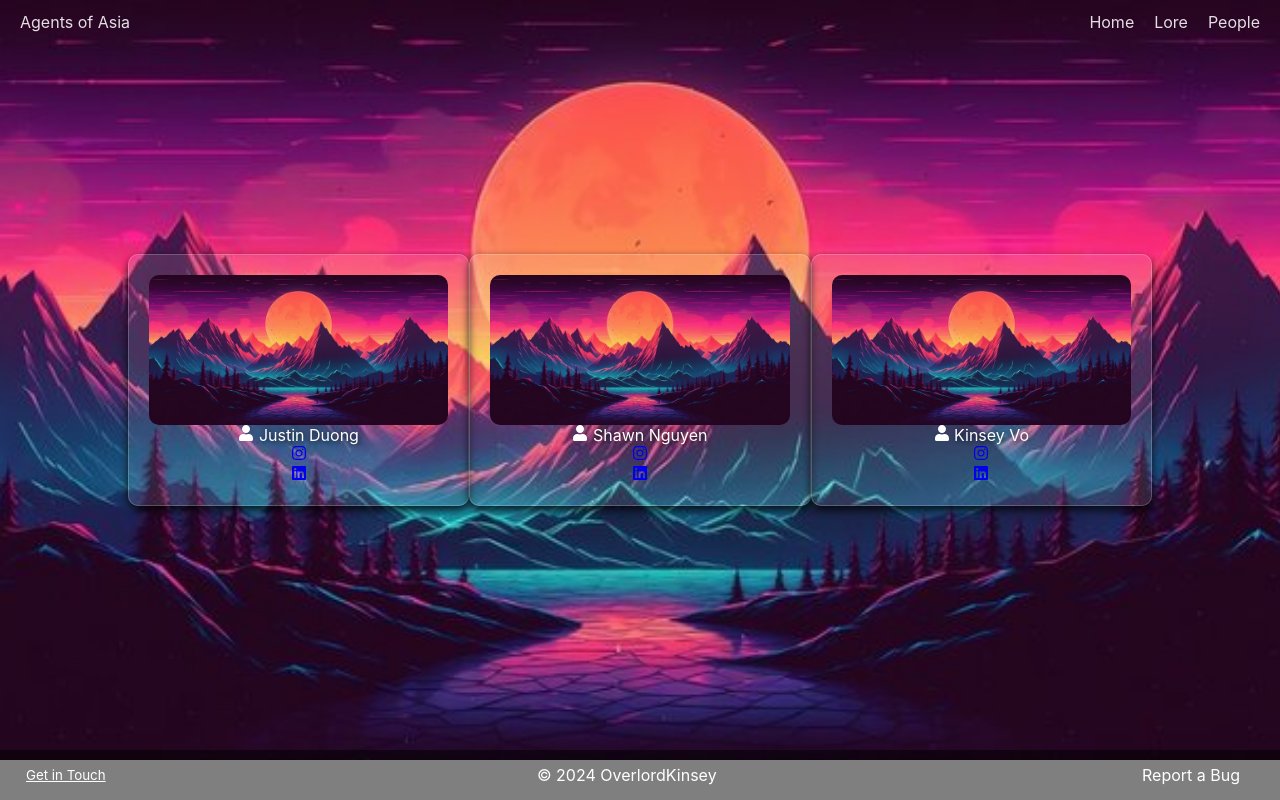
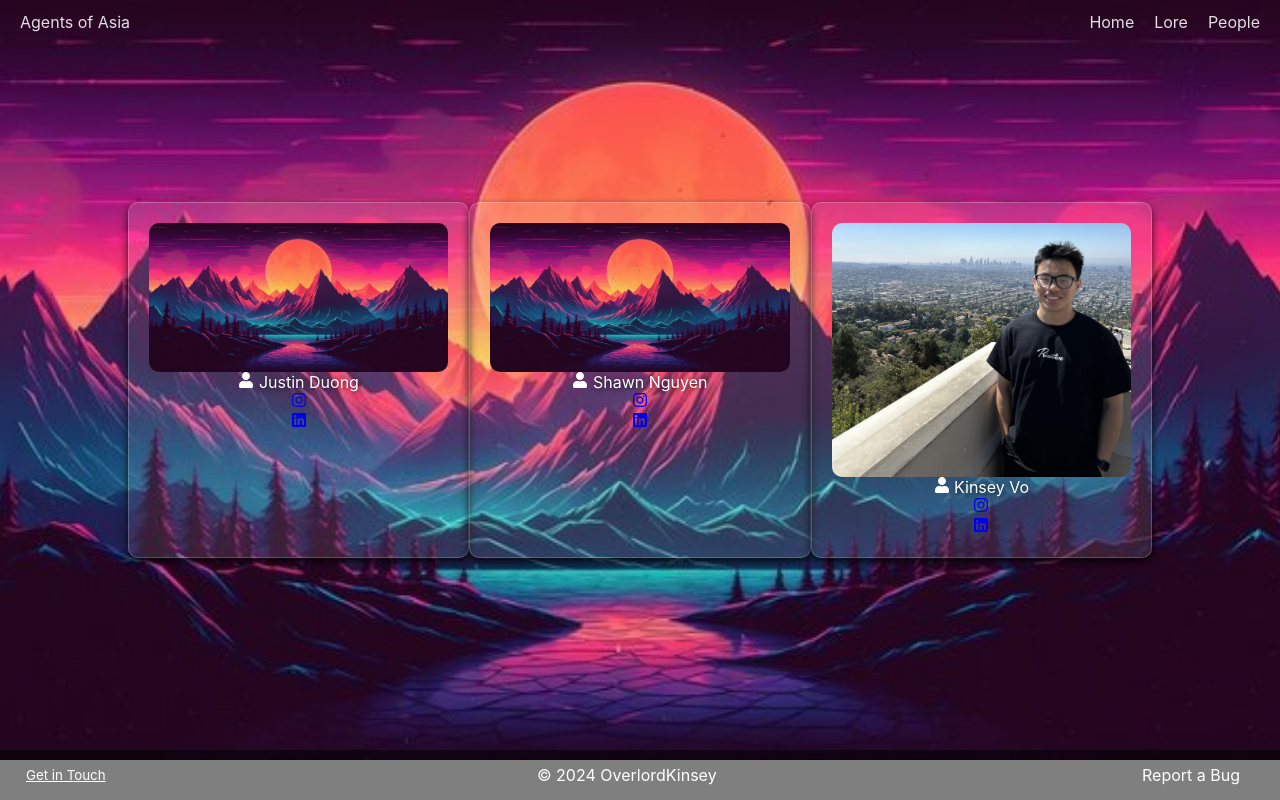
Before and after one commit to kinseyvo/Agents-of-Asia, a React (Vite) app in the folder AOA/: page /people in a window 1280 px wide. Built offline with nearby package versions, Linux system fonts and the light colour scheme.

Commit message:
image test

```diff
--- a/AOA/src/Components/People.jsx
+++ b/AOA/src/Components/People.jsx
@@ -2,6 +2,7 @@ import React from "react";
 import style from "../styles/people.module.css";
 
 import mountain from "../assets/mountains.jpg";
+import kinsey from "../assets/kinsey.jpeg";
 import { FaUser, FaInstagram, FaLinkedin } from "react-icons/fa";
 
 export default function People() {
@@ -12,20 +13,20 @@ export default function People() {
                 <div className={style.card}>
                     <img src={mountain} alt="jin" />
                     <label><FaUser/> Justin Duong</label>
-                    <a href="https://www.instagram.com/kinsey.vo/?hl=en" target="_blank" rel="noopener noreferrer"><FaInstagram /></a>
+                    <a href="https://www.instagram.com/duong.justin/" target="_blank" rel="noopener noreferrer"><FaInstagram /></a>
                     <a href="https://www.linkedin.com" target="_blank" rel="noopener noreferrer"><FaLinkedin /></a>
                 </div>
                 <div className={style.card}>
                     <img src={mountain} alt="flow" />
                     <label><FaUser/> Shawn Nguyen</label>
-                    <a href="https://www.instagram.com/kinsey.vo/?hl=en" target="_blank" rel="noopener noreferrer"><FaInstagram /></a>
+                    <a href="https://www.instagram.com/awkward_raisin/" target="_blank" rel="noopener noreferrer"><FaInstagram /></a>
                     <a href="https://www.linkedin.com" target="_blank" rel="noopener noreferrer"><FaLinkedin /></a>
                 </div>
                 <div className={style.card}>
-                    <img src={mountain} alt="grayson" />
+                    <img src={kinsey} alt="grayson" />
                     <label><FaUser/> Kinsey Vo</label>
                     <a href="https://www.instagram.com/kinsey.vo/?hl=en" target="_blank" rel="noopener noreferrer"><FaInstagram /></a>
-                    <a href="https://www.linkedin.com" target="_blank" rel="noopener noreferrer"><FaLinkedin /></a>
+                    <a href="https://www.linkedin.com/in/kinsey-vo/" target="_blank" rel="noopener noreferrer"><FaLinkedin /></a>
                 </div>
             </div>
         </div>
```
Also changed, not shown: AOA/src/assets/kinsey.jpeg (added), 1 other file (tests, documents, lock files or other folders).
